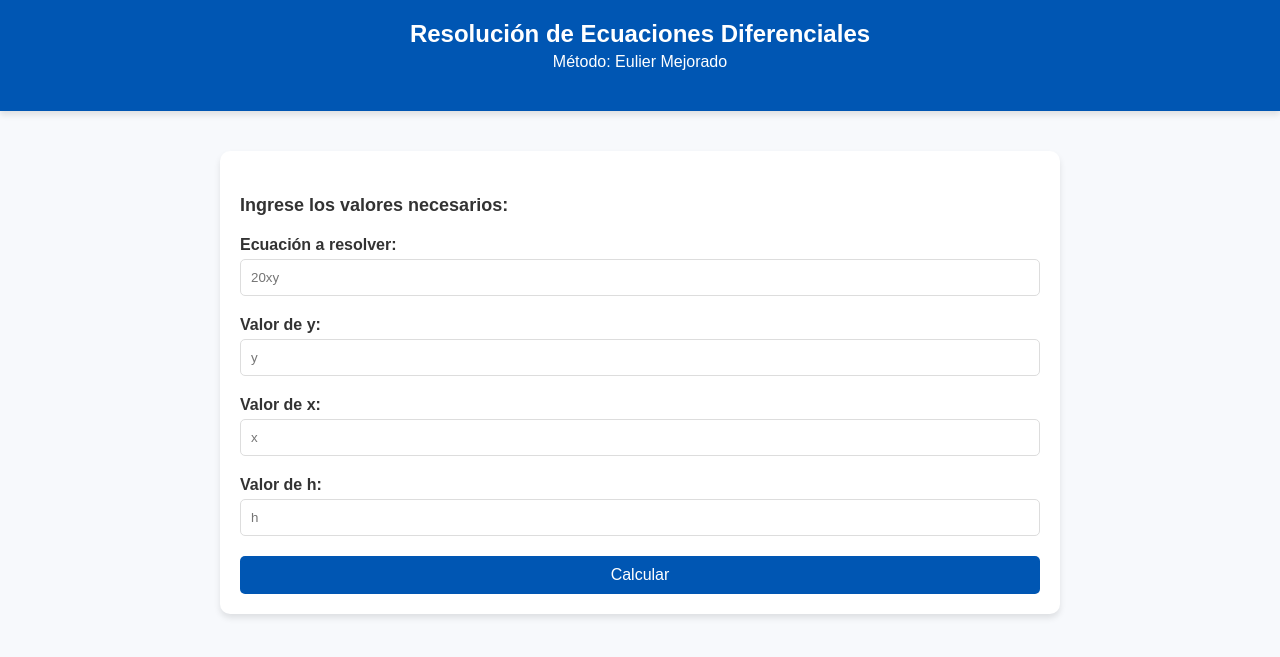
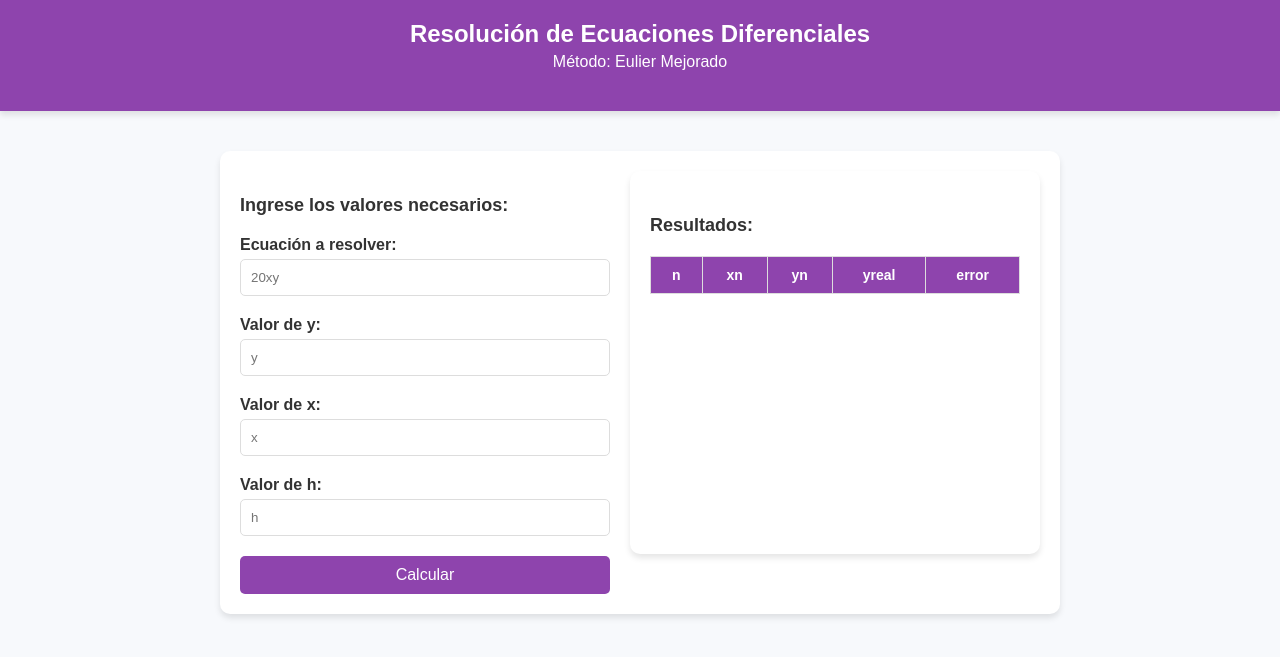
Before and after one commit to Gatito027/EulierMejorado, a Flask app: page / in a window 1280 px wide. Shown: the top 657 px of the page. Run offline with Flask 3, Linux system fonts and the light colour scheme; lists and menus that the app fills with data are empty.

Commit message:
Mejorando el front

```diff
--- a/app.py
+++ b/app.py
@@ -14,12 +14,11 @@ def calcular():
     y = datos.get("valorY")
     x = datos.get("valorX")
     h = datos.get("valorH")
+    jsonres= {"n":"0","xn":"1","yn":"1","yreal":"1","error":"0"},{"n":"1","xn":"1","yn":"1","yreal":"1","error":"0"},{"n":"2","xn":"1","yn":"1","yreal":"1","error":"0"}
     # Validar que los datos existan
     if not datos:
         return jsonify({"error": "No se enviaron parámetros"}), 400
-    return jsonify({
-        "Void":"nada"
-    })
+    return jsonify(jsonres)
 
 
 
--- /dev/null
+++ b/static/js/scripts.js
@@ -0,0 +1,43 @@
+document.getElementById("form-calcular").addEventListener("submit", async function(event) {
+    event.preventDefault();
+
+    const formData = new FormData(this);
+    const data = {
+        Ecuacion: formData.get("Ecuacion"),
+        valorY: formData.get("valorY"),
+        valorX: formData.get("valorX"),
+        valorH: formData.get("valorH"),
+    };
+
+    try {
+        const response = await fetch("/calcular", {
+            method: "POST",
+            headers: {
+                "Content-Type": "application/json",
+            },
+            body: JSON.stringify(data),
+        });
+
+        if (!response.ok) {
+            throw new Error("Error en la solicitud");
+        }
+
+        const jsonRes = await response.json();
+        const tbody = document.getElementById("tabla-resultados");
+        tbody.innerHTML = ""; // Limpia las filas previas
+
+        jsonRes.forEach(row => {
+            const tr = document.createElement("tr");
+            tr.innerHTML = `
+                <td>${row.n}</td>
+                <td>${row.xn}</td>
+                <td>${row.yn}</td>
+                <td>${row.yreal}</td>
+                <td>${row.error}</td>
+            `;
+            tbody.appendChild(tr);
+        });
+    } catch (error) {
+        console.error("Error:", error);
+    }
+});
--- a/static/styles/index.css
+++ b/static/styles/index.css
@@ -6,7 +6,7 @@ body {
     padding: 0;
 }
 header {
-    background-color: #0056b3;
+    background-color: #8e44ad;
     color: #fff;
     text-align: center;
     padding: 20px 0;
@@ -50,7 +50,7 @@ button {
     display: block;
     width: 100%;
     padding: 10px;
-    background-color: #0056b3;
+    background-color: #8e44ad;
     color: #fff;
     font-size: 16px;
     border: none;
@@ -59,5 +59,53 @@ button {
     transition: background-color 0.3s ease;
 }
 button:hover {
-    background-color: #004094;
+    background-color: #8e44ad;
 }
+#resultado {
+    max-width: 800px;
+    margin: 40px auto;
+    background: #fff;
+    padding: 20px;
+    border-radius: 10px;
+    box-shadow: 0 4px 6px rgba(0, 0, 0, 0.1);
+}
+
+table {
+    width: 100%;
+    border-collapse: collapse;
+    margin-top: 20px;
+}
+
+table th, table td {
+    border: 1px solid #ddd;
+    padding: 10px;
+    text-align: center;
+    font-size: 14px;
+}
+
+table th {
+    background-color: #8e44ad;
+    color: #fff;
+    font-weight: bold;
+}
+
+table tr:nth-child(even) {
+    background-color: #fdf7ff;
+}
+
+table tr:hover {
+    background-color: #f6e1ff;
+}
+.flex-container {
+    display: flex;
+    gap: 20px;
+}
+
+.form-section {
+    flex: 1;
+}
+
+#resultado {
+    flex: 1;
+    margin-top: 0; /* Elimina margen adicional si hay */
+}
--- a/templates/views/index.html
+++ b/templates/views/index.html
@@ -12,8 +12,10 @@
         <p>Método: Eulier Mejorado</p>
     </header>
     <main class="container">
+        <div class="flex-container">
+            <div class="form-section">
                 <h4>Ingrese los valores necesarios:</h4>
-        <form action="" method="post" novalidate>
+                <form action="/calcular" method="post" id="form-calcular">
                     <div class="form-group">
                         <label for="Ecuacion">Ecuación a resolver:</label>
                         <input type="text" name="Ecuacion" id="Ecuacion" placeholder="20xy" required>
@@ -32,6 +34,26 @@
                     </div>
                     <button type="submit">Calcular</button>
                 </form>
+            </div>
+            <div id="resultado">
+                <h4>Resultados:</h4>
+                <table>
+                    <thead>
+                        <tr>
+                            <th>n</th>
+                            <th>xn</th>
+                            <th>yn</th>
+                            <th>yreal</th>
+                            <th>error</th>
+                        </tr>
+                    </thead>
+                    <tbody id="tabla-resultados">
+                        <!-- Aquí se agregarán las filas dinámicamente -->
+                    </tbody>
+                </table>
+            </div>
+        </div>
     </main>
 </body>
+<script src="{{ url_for('static', filename='js/scripts.js') }}"></script>
 </html>
```
Lines whose indentation alone changed are shown as unchanged.
